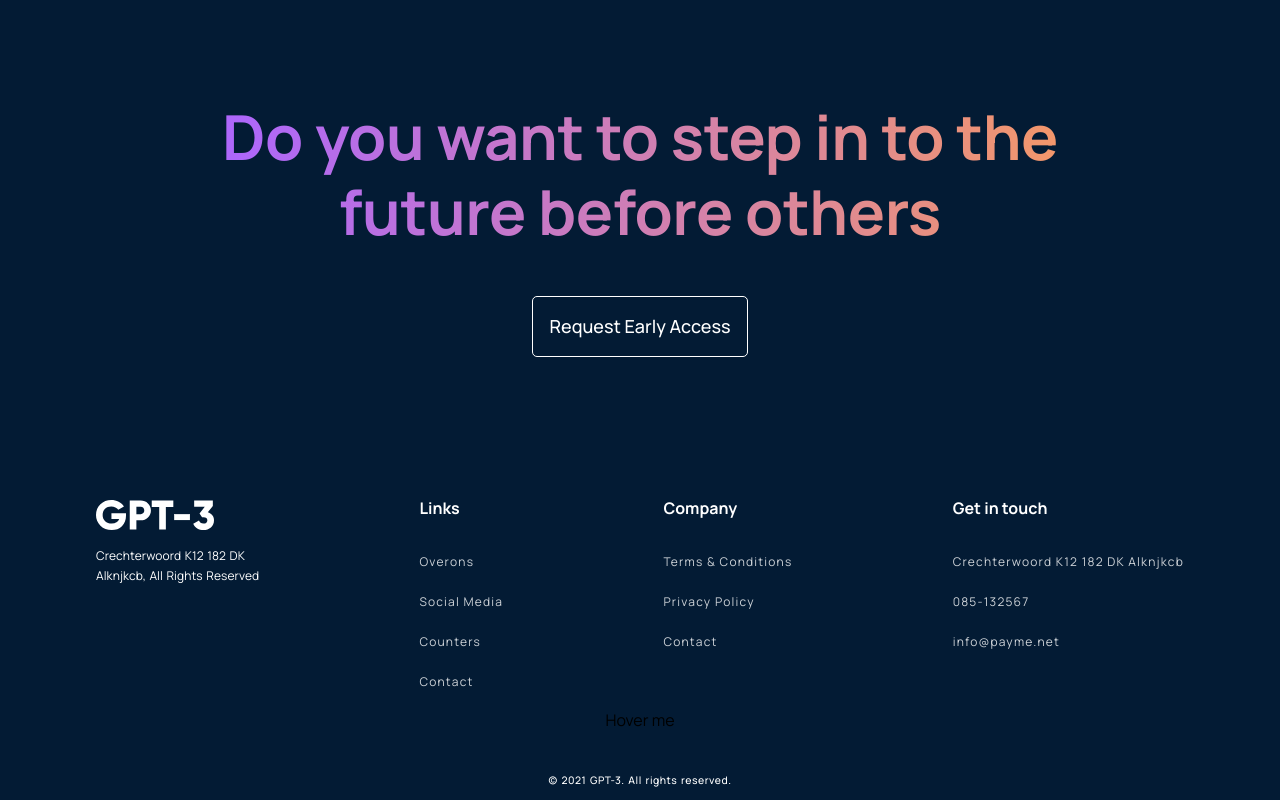
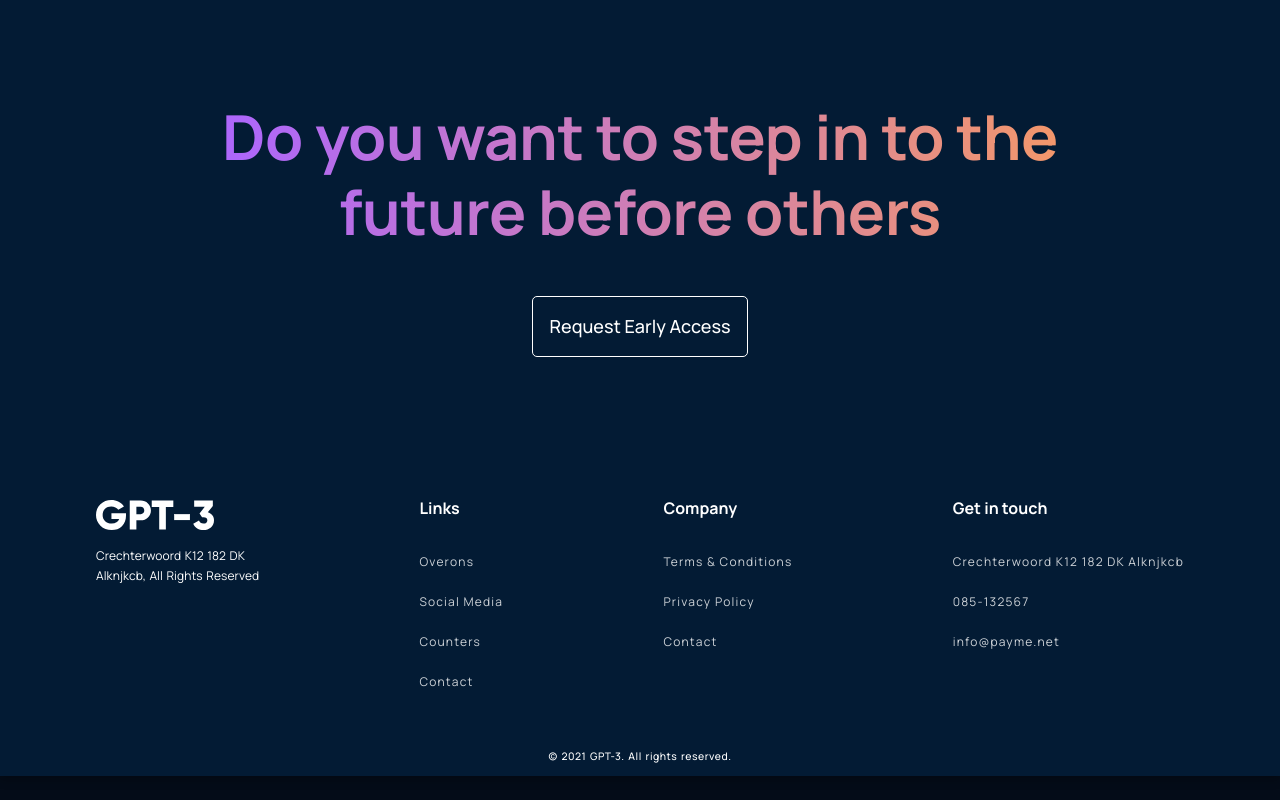
Before and after one commit to MarcossIC/gpt3-website, an Angular app: page / in a window 1280 px wide. Shown: the part 4409-5209 px from the top of the page. After the commit the page ends 5185 px from the top, so only its background shows below. Built offline with nearby package versions, Linux system fonts and the light colour scheme.

Commit message:
delte hover button in footer

```diff
--- a/src/app/presentation/components/footer/footer.component.html
+++ b/src/app/presentation/components/footer/footer.component.html
@@ -47,17 +47,6 @@
       </ul>
     </div>
   </div>
-  <div>
-    <button class="c-button c-button--gooey">
-      Hover me
-      <div class="c-button__blobs">
-        <div></div>
-        <div></div>
-        <div></div>
-      </div>
-    </button>
-
-  </div>
 
   <div class="footer-bottom">
     <small>© 2021 GPT-3. All rights reserved.</small>
```
